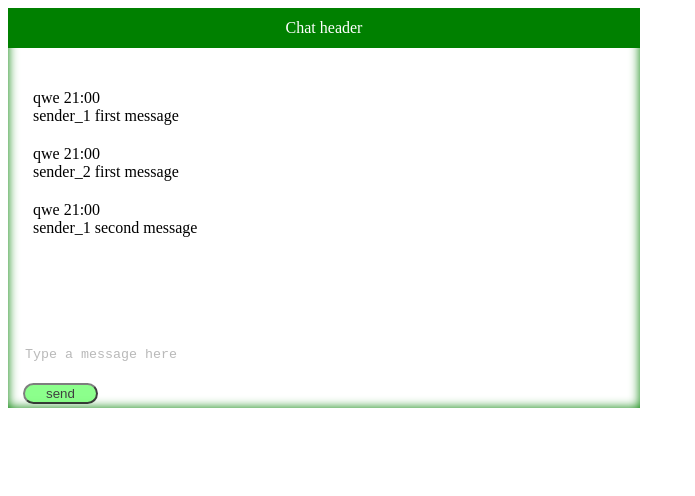
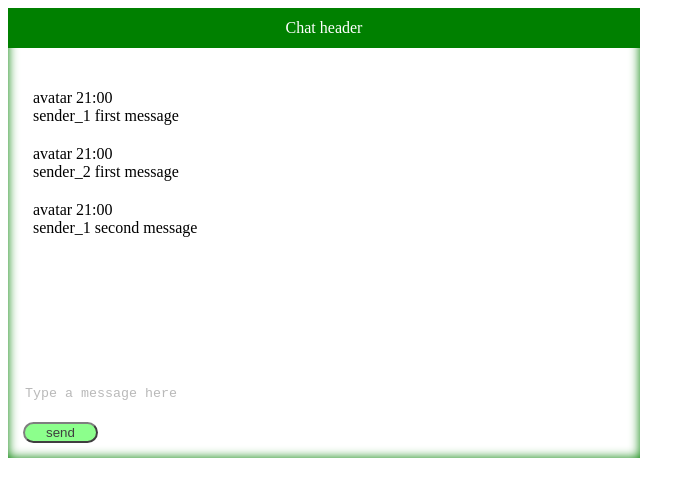
Before and after one commit to ValeriiGri/myChat, a website: page index.html in a window 1280 px wide. Shown: the whole page, without its empty margins (0-695 px from the left). Drawn offline with Linux system fonts and the light colour scheme.

Commit message:
display new message

```diff
--- a/components/app/app.js
+++ b/components/app/app.js
@@ -10,21 +10,21 @@ export class App{
 			el:document.createElement('div'),
 			messages:[
 				{
-					avatar:'qwe',
+					avatar:'avatar',
 					time:'21:00',
 					sender:'sender_1',
 					messageText:'first message'
 				},
 
 				{
-					avatar:'qwe',
+					avatar:'avatar',
 					time:'21:00',
 					sender:'sender_2',
 					messageText:'first message'
 				},
 
 				{
-					avatar:'qwe',
+					avatar:'avatar',
 					time:'21:00',
 					sender:'sender_1',
 					messageText:'second message'
--- a/components/form/form.js
+++ b/components/form/form.js
@@ -1,7 +1,22 @@
 export class Form{
 	constructor({el}){
 		this.el = el;
+		this.newMessage;
 
+		this.el.addEventListener('submit', this.eventListener.bind(this));
+
+
+	}
+
+	eventListener(event){
+		event.preventDefault();
+
+		let target = event.target;
+
+		if(target.tagName == 'FORM'){
+			this.newMessage = target.querySelector('textarea').value;
+		}
+		console.log(this.newMessage);
 	}
 
 	render(){
--- a/style.css
+++ b/style.css
@@ -52,7 +52,7 @@ form{
 	flex-direction:column;
 	justify-content:space-between;
 	min-height: 400px;
-	height: 400px;
+	height: 450px;
 	width:50%;
 	border-style: none;
 	overflow-wrap:break-word;
```
